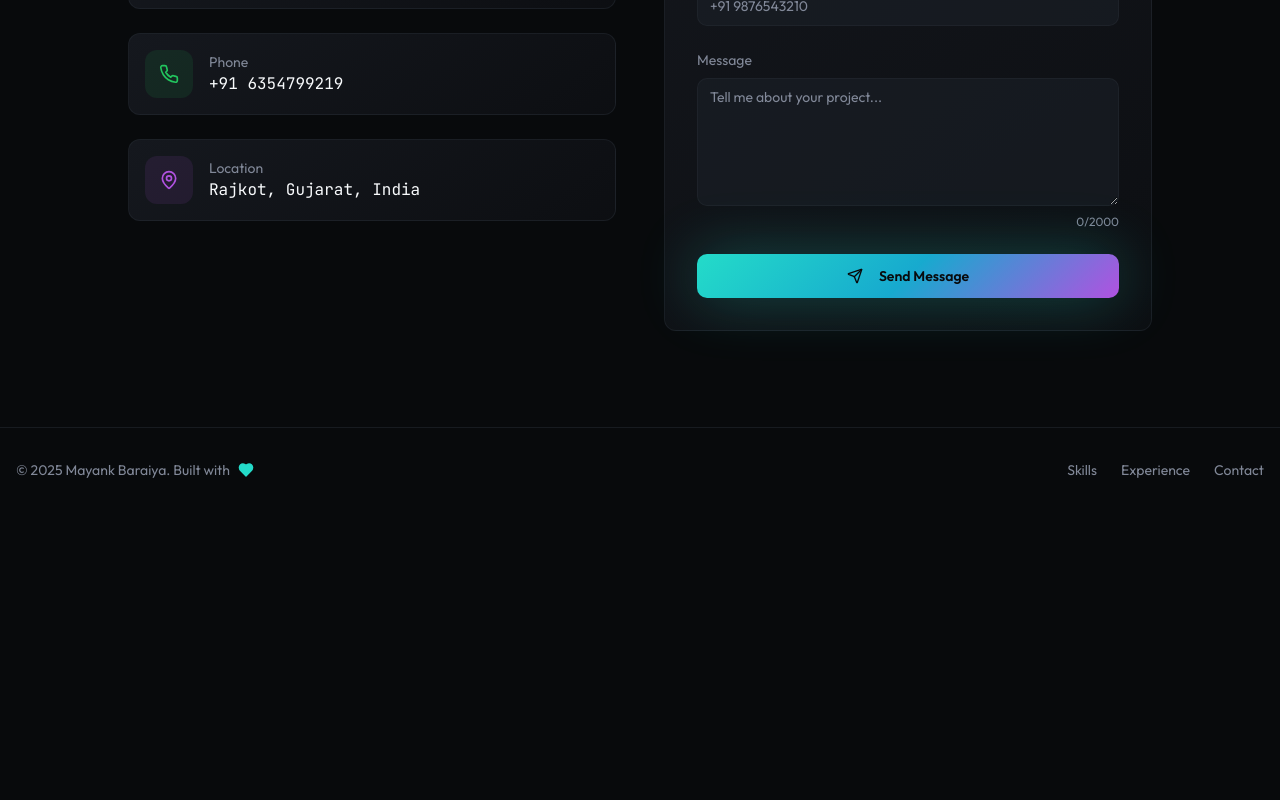
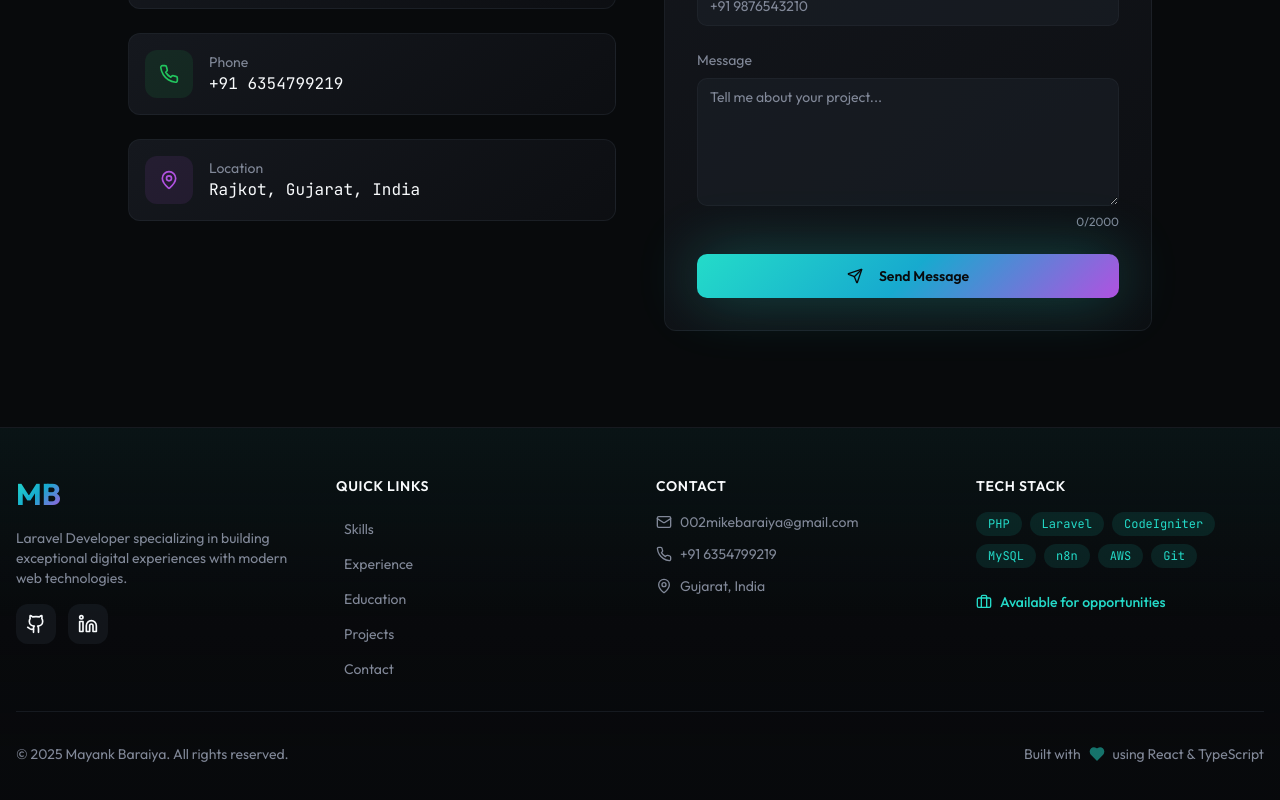
Before and after one commit to MikeBaraiya/mayank-baraiya-portfolio, a React (Vite) app: page / in a window 1280 px wide. Shown: the part 7502-8302 px from the top of the page. Before the commit the page ends 8014 px from the top, so only its background shows below. Built offline with nearby package versions, Linux system fonts and the light colour scheme; the HTML template or start-up script is replaced by a standard one.

Commit message:
Add Footer component with social links, quick links, contact info, and tech stack.

```diff
--- a/src/components/Footer.tsx
+++ b/src/components/Footer.tsx
@@ -1,27 +1,153 @@
-import { Heart } from "lucide-react";
+import { Heart, Github, Linkedin, Mail, Phone, MapPin, Briefcase } from "lucide-react";
 
 const Footer = () => {
   const currentYear = new Date().getFullYear();
 
+  const socialLinks = [
+    {
+      name: "GitHub",
+      href: "https://github.com/mayank-baraiya",
+      icon: Github,
+      color: "hover:text-[#333] dark:hover:text-white"
+    },
+    {
+      name: "LinkedIn",
+      href: "https://www.linkedin.com/in/mayank-baraiya",
+      icon: Linkedin,
+      color: "hover:text-[#0A66C2]"
+    }
+  ];
+
+  const quickLinks = [
+    { name: "Skills", href: "#skills" },
+    { name: "Experience", href: "#experience" },
+    { name: "Education", href: "#education" },
+    { name: "Projects", href: "#projects" },
+    { name: "Contact", href: "#contact" },
+  ];
+
+  const contactInfo = [
+    {
+      icon: Mail,
+      text: "002mikebaraiya@gmail.com",
+      href: "mailto:002mikebaraiya@gmail.com"
+    },
+    {
+      icon: Phone,
+      text: "+91 6354799219",
+      href: "tel:+916354799219"
+    },
+    {
+      icon: MapPin,
+      text: "Gujarat, India",
+      href: "#"
+    },
+  ];
+
   return (
-    <footer className="py-8 border-t border-border/50">
-      <div className="container px-4">
-        <div className="flex flex-col md:flex-row items-center justify-between gap-4">
-          <div className="flex items-center gap-2 text-muted-foreground text-sm">
-            <span>© {currentYear} Mayank Baraiya. Built with</span>
-            <Heart className="w-4 h-4 text-primary fill-primary" />
+    <footer className="relative border-t border-border/50 bg-gradient-to-b from-background to-background/50">
+      {/* Gradient overlay */}
+      <div className="absolute inset-0 bg-gradient-to-b from-primary/5 via-transparent to-transparent pointer-events-none" />
+
+      <div className="container relative px-4 py-12">
+        <div className="grid grid-cols-1 md:grid-cols-2 lg:grid-cols-4 gap-8 mb-8">
+          {/* Brand Section */}
+          <div className="space-y-4">
+            <div className="flex items-center gap-2">
+              <span className="text-3xl font-bold text-gradient">MB</span>
+            </div>
+            <p className="text-sm text-muted-foreground max-w-xs">
+              Laravel Developer specializing in building exceptional digital experiences with modern web technologies.
+            </p>
+            <div className="flex items-center gap-3">
+              {socialLinks.map((social) => (
+                <a
+                  key={social.name}
+                  href={social.href}
+                  target="_blank"
+                  rel="noopener noreferrer"
+                  className={`w-10 h-10 rounded-lg bg-secondary/50 hover:bg-secondary flex items-center justify-center transition-all duration-300 hover:scale-110 ${social.color}`}
+                  aria-label={social.name}
+                >
+                  <social.icon className="w-5 h-5" />
+                </a>
+              ))}
+            </div>
           </div>
 
-          <div className="flex items-center gap-6">
-            <a href="#skills" className="text-muted-foreground hover:text-foreground text-sm transition-colors">
-              Skills
-            </a>
-            <a href="#experience" className="text-muted-foreground hover:text-foreground text-sm transition-colors">
-              Experience
-            </a>
-            <a href="#contact" className="text-muted-foreground hover:text-foreground text-sm transition-colors">
-              Contact
-            </a>
+          {/* Quick Links */}
+          <div className="space-y-4">
+            <h3 className="text-sm font-semibold text-foreground uppercase tracking-wider">Quick Links</h3>
+            <ul className="space-y-2">
+              {quickLinks.map((link) => (
+                <li key={link.name}>
+                  <a
+                    href={link.href}
+                    className="text-sm text-muted-foreground hover:text-primary transition-colors inline-flex items-center gap-2 group"
+                  >
+                    <span className="w-0 h-0.5 bg-primary transition-all group-hover:w-4" />
+                    {link.name}
+                  </a>
+                </li>
+              ))}
+            </ul>
+          </div>
+
+          {/* Contact Info */}
+          <div className="space-y-4">
+            <h3 className="text-sm font-semibold text-foreground uppercase tracking-wider">Contact</h3>
+            <ul className="space-y-3">
+              {contactInfo.map((contact, index) => (
+                <li key={index}>
+                  <a
+                    href={contact.href}
+                    className="text-sm text-muted-foreground hover:text-primary transition-colors flex items-center gap-2 group"
+                  >
+                    <contact.icon className="w-4 h-4 flex-shrink-0 group-hover:scale-110 transition-transform" />
+                    <span className="break-all">{contact.text}</span>
+                  </a>
+                </li>
+              ))}
+            </ul>
+          </div>
+
+          {/* Tech Stack */}
+          <div className="space-y-4">
+            <h3 className="text-sm font-semibold text-foreground uppercase tracking-wider">Tech Stack</h3>
+            <div className="flex flex-wrap gap-2">
+              {["PHP", "Laravel", "CodeIgniter", "MySQL", "n8n", "AWS", "Git"].map((tech) => (
+                <span
+                  key={tech}
+                  className="px-3 py-1 text-xs font-mono rounded-full bg-primary/10 text-primary hover:bg-primary/20 transition-colors cursor-default"
+                >
+                  {tech}
+                </span>
+              ))}
+            </div>
+            <div className="pt-2">
+              <a
+                href="#contact"
+                className="inline-flex items-center gap-2 text-sm font-medium text-primary hover:text-primary/80 transition-colors group"
+              >
+                <Briefcase className="w-4 h-4 group-hover:scale-110 transition-transform" />
+                Available for opportunities
+              </a>
+            </div>
+          </div>
+        </div>
+
+        {/* Bottom Bar */}
+        <div className="pt-8 border-t border-border/50">
+          <div className="flex flex-col md:flex-row items-center justify-between gap-4">
+            <div className="flex items-center gap-2 text-sm text-muted-foreground">
+              <span>© {currentYear} Mayank Baraiya. All rights reserved.</span>
+            </div>
+
+            <div className="flex items-center gap-2 text-sm text-muted-foreground">
+              <span>Built with</span>
+              <Heart className="w-4 h-4 text-primary fill-primary animate-pulse" />
+              <span>using React & TypeScript</span>
+            </div>
           </div>
         </div>
       </div>
```
